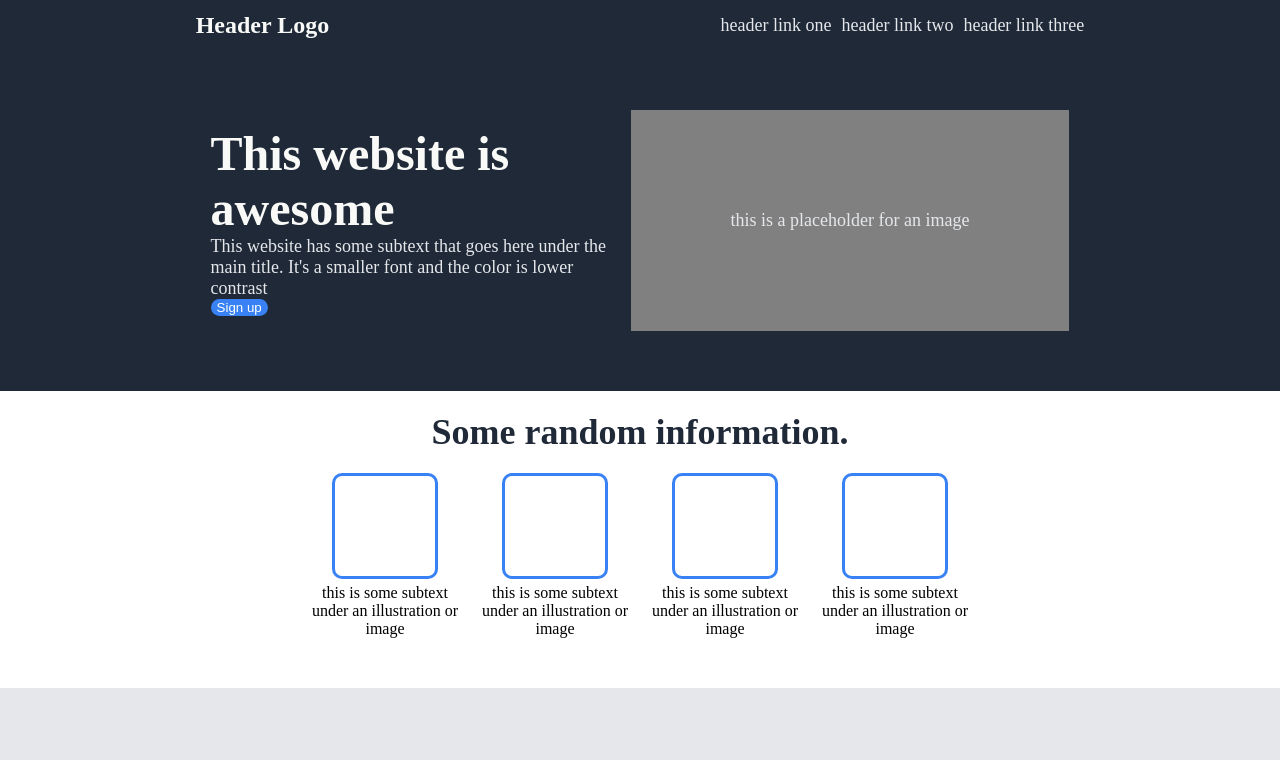
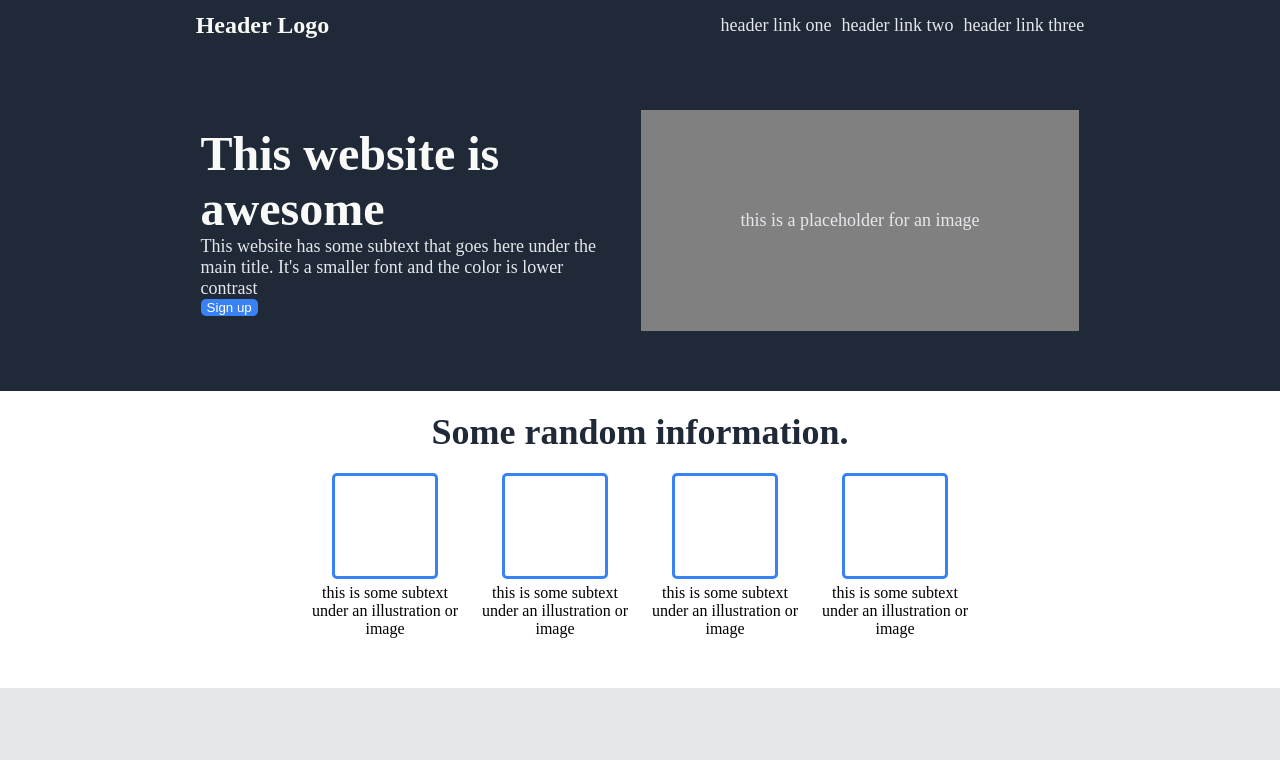
Before and after one commit to vlamm0/landing-page, a plain HTML site: page index.html in a window 1280 px wide. Shown: the top 760 px of the page. Drawn offline with Linux system fonts and the light colour scheme.

```diff
--- a/style.css
+++ b/style.css
@@ -25,7 +25,7 @@ body {
     display: flex;
     justify-content: center;
     align-items: center;
-    gap: 20px;
+    gap: 40px;
 }
 
 .awesome .image {
@@ -208,5 +208,5 @@ li {
   }
 
   button, .box {
-    border-radius: 10px;
+    border-radius: 5px;
   }
```
Also changed, not shown: 1 other file.
